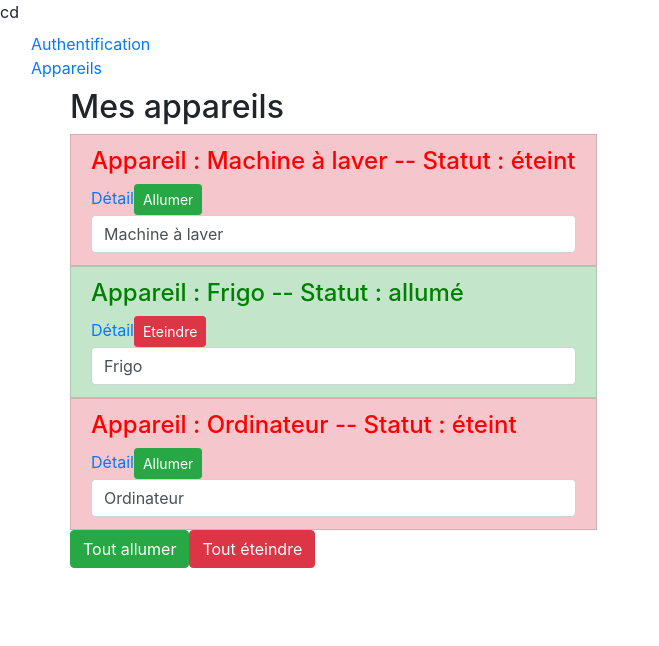
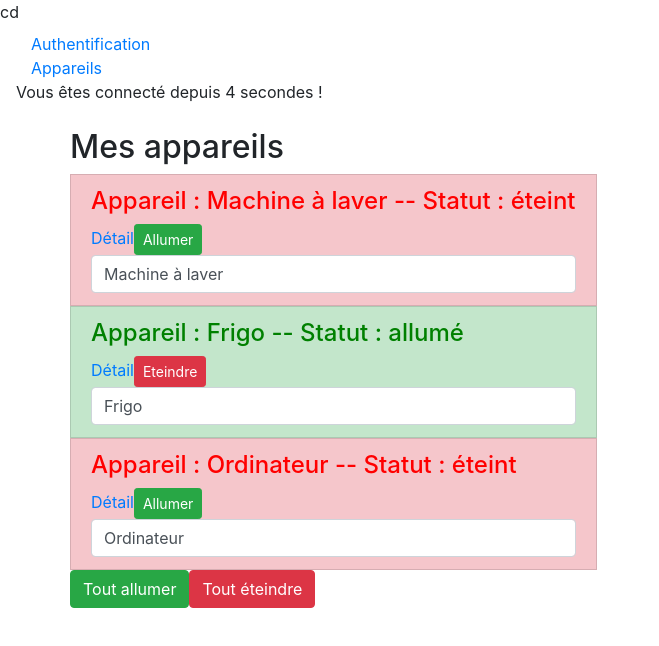
Before and after one commit to nboton/mon_projet_angular, an Angular app: page / in a window 1280 px wide. Shown: the top 646 px of the page, without its empty margins (0-659 px from the left). Built offline with nearby package versions, Linux system fonts and the light colour scheme.

Commit message:
Observez les données avec Rxjs

```diff
--- a/src/app/app.component.html
+++ b/src/app/app.component.html
@@ -7,6 +7,9 @@
       </ul>
     </div>
   </div>
+  <div class="navbar-right">
+    <p>Vous êtes connecté depuis {{ secondes }} secondes !</p>
+</div>
 </nav>
 
 <div class="container">
--- a/src/app/app.component.ts
+++ b/src/app/app.component.ts
@@ -1,12 +1,41 @@
-import { Component, OnInit } from '@angular/core';
+import { Component, OnDestroy, OnInit } from '@angular/core';
 import { AppareilService } from './services/appareil.service';
+import { Observable } from 'rxjs/Observable';
+import { Subscription } from 'rxjs/Subscription';
+import 'rxjs/add/observable/interval';
 
 @Component({
   selector: 'app-root',//Nom de la balise à uttiliser pour afficher le component app.component.html. Ce nom doit être uniq
   templateUrl: './app.component.html',
   styleUrls: ['./app.component.scss']
 })
-export class AppComponent{
+export class AppComponent implements OnInit , OnDestroy{
+
+  secondes: number;
+  counterSubscription: Subscription = new Subscription;
+
+  constructor() {
+    this.secondes=0;
+   }
+
+  ngOnInit() {
+    const counter = Observable.interval(1000);
+    this.counterSubscription = counter.subscribe(
+      (value) => {
+        this.secondes = value;
+      },
+      (error) => {
+        console.log('Uh-oh, an error occurred! : ' + error);
+      },
+      () => {
+        console.log('Observable complete!');
+      }
+    );
+  }
+
+  ngOnDestroy() {
+    this.counterSubscription.unsubscribe();
+  }
 
 
 
```
